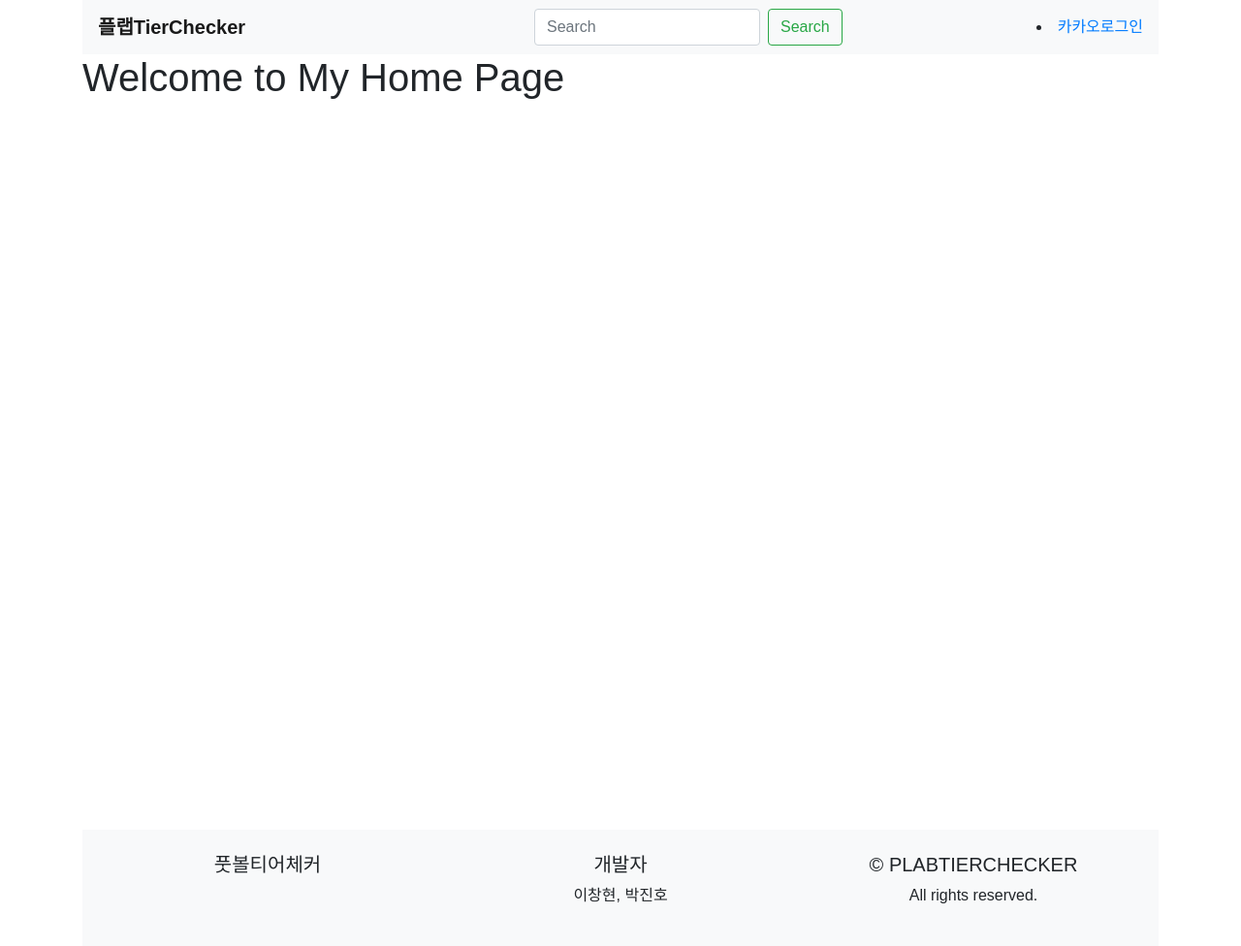
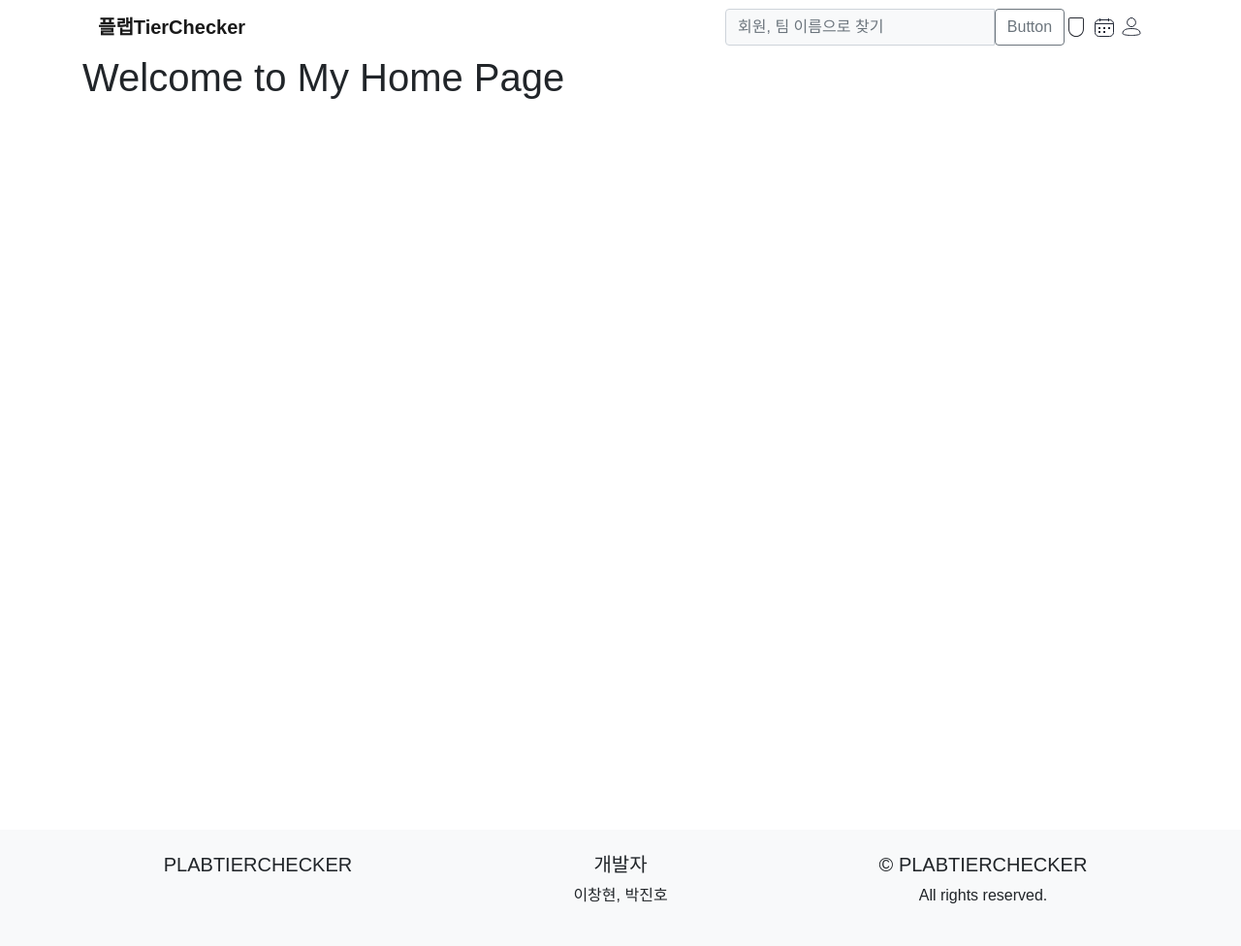
Before and after one commit to chlcken2/PlabTierChecker, a Django app: page / in a window 1280 px wide. Shown: the whole page at 97% size. Run offline with Django 5.2, Linux system fonts and the light colour scheme; data comes from the database, SQL or seed files in the repository; some libraries are stand-ins or nearby versions; some web fonts are replaced.

Commit message:
feature: 웹 header이미지 및 레이아웃 추가

```diff
--- a/plabtiercheck/templates/base.html
+++ b/plabtiercheck/templates/base.html
@@ -1,5 +1,5 @@
 <!DOCTYPE html>
-<html lang="en">
+<html lang="ko">
 <head>
     <meta charset="UTF-8">
     <meta name="viewport" content="width=device-width, initial-scale=1.0">
@@ -7,25 +7,28 @@
     <!-- 폰트어썸 -->
     <link rel="stylesheet" href="https://use.fontawesome.com/releases/v5.8.2/css/all.css">
     <!-- pretendard 폰트   -->
-<!--    <link rel="stylesheet" as="style" crossorigin href="https://cdn.jsdelivr.net/gh/orioncactus/pretendard@v1.3.9/dist/web/variable/pretendardvariable.min.css" />-->
+    <link rel="stylesheet" as="style" crossorigin href="https://cdn.jsdelivr.net/gh/orioncactus/pretendard@v1.3.9/dist/web/variable/pretendardvariable.min.css" />
     <!-- 부트스트랩 CSS -->
     <link rel="stylesheet" href="https://stackpath.bootstrapcdn.com/bootstrap/4.3.1/css/bootstrap.min.css">
     <style>
         body {
             font-family: 'Pretendard', sans-serif;
         }
+        a:hover {
+        text-decoration: none;
+        }
     </style>
 </head>
 <body>
+<div>
     <div class="container">
         {% include 'header.html' %}
-
         <main class="min-vh-100">
             {% block content %}
             <!-- 이 부분은 각 페이지에서 오버라이드됩니다 -->
             {% endblock %}
         </main>
-
+    </div>
         {% include 'footer.html' %}
 </div>
 </body>
--- a/plabtiercheck/templates/footer.html
+++ b/plabtiercheck/templates/footer.html
@@ -2,7 +2,7 @@
     <div class="container p-4">
         <div class="row">
             <div class="col-lg-4 col-md-12 mb-4 mb-md-0">
-                <h5 class="text-uppercase">풋볼티어체커</h5>
+                <h5 class="text-uppercase">PLABTierChecker</h5>
             </div>
 
             <div class="col-lg-4 col-md-6 mb-4 mb-md-0">
--- a/plabtiercheck/templates/header.html
+++ b/plabtiercheck/templates/header.html
@@ -1,20 +1,25 @@
+{% load static %}
+{% load socialaccount %}
 <header>
-    <nav class="navbar navbar-expand-lg navbar-light bg-light">
+    <nav class="navbar navbar-expand-lg navbar-light  d-flex justify-content-between">
         <a class="navbar-brand font-weight-bold" href="/">플랩TierChecker</a>
-        <div class="collapse navbar-collapse" id="navbarSupportedContent">
-            <ul class="navbar-nav mr-auto">
-                <!-- 여기에 추가적인 네비게이션 아이템을 넣을 수 있습니다 -->
-            </ul>
-            <form class="form-inline my-2 my-lg-0" style="margin-right: 200px;">
-                <input class="form-control mr-sm-2" type="search" placeholder="Search" aria-label="Search">
-                <button class="btn btn-outline-success my-2 my-sm-0" type="submit">Search</button>
-            </form>
-            {% load socialaccount %}
-            <li>
-                <a href="{% provider_login_url 'kakao' %}">카카오로그인</a>
-            </li>
-<!--            <button class="btn btn-outline-primary" type="button">로그인</button>-->
-<!--            <img src="image_url.jpg" alt="이미지" style="width: 40px; height: 40px; border-radius: 50%;">-->
+        <div class="d-flex justify-content-end align-items-center" id="navbarSupportedContent">
+            <div class="input-group " style="width: 350px;" >
+                <input type="text" class="form-control bg-light" placeholder="회원, 팀 이름으로 찾기" aria-label="회원 또는 팀을 입력하세요." aria-describedby="button-addon2" maxlength="100" autocomplete="off">
+                <button class="btn btn-outline-secondary" type="button" id="button-addon2">Button</button>
+            </div>
+            <div alt="Main tab">
+                <a href="/">
+                    <img src="{% static 'images/ic_club.svg' %}" alt="My club" style="width: 24px; height: 24px">
+                </a>
+                <a href="/">
+                    <img src="{% static 'images/ic_mymatch.svg' %}" alt="My Match" style="width: 24px; height: 24px;">
+                </a>
+                <a href="{% provider_login_url 'kakao' %}">
+                    <img src="{% static 'images/ic_my.svg' %}" alt="My Image" style="width: 24px; height: 24px;">
+                </a>
+            </div>
+
         </div>
     </nav>
 </header>
```
Also changed, not shown: plabtiercheck/settings.py (+6 -1 lines), plabtiercheck/static/images/ic_club.svg (added), plabtiercheck/static/images/ic_my.svg (added), plabtiercheck/static/images/ic_mymatch.svg (added). Lines whose indentation alone changed are shown as unchanged.
